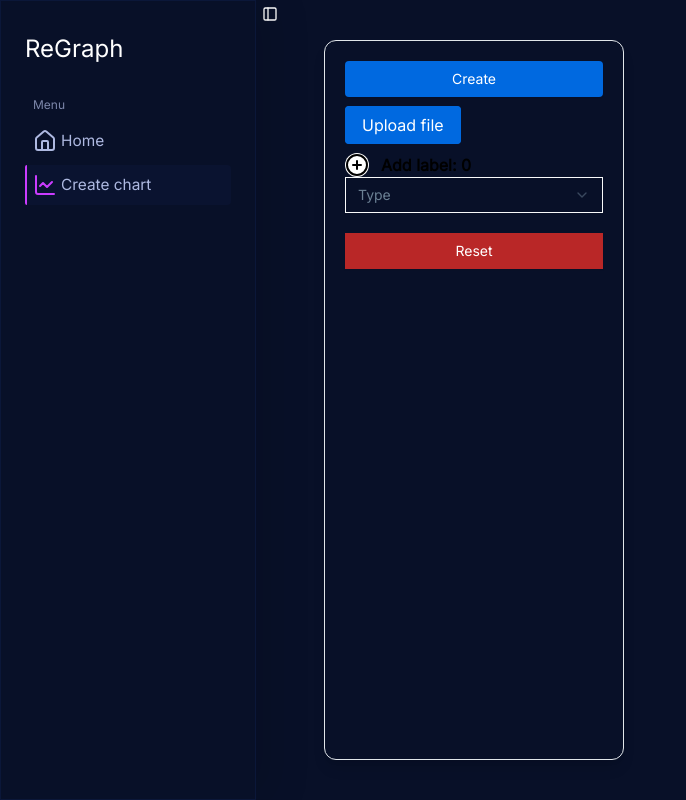
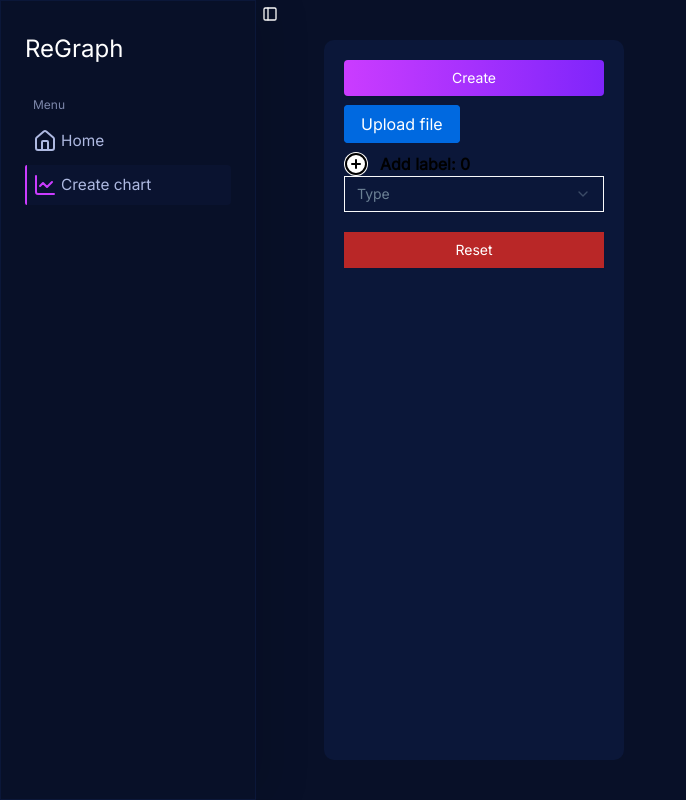
Before and after one commit to Nasrul1221/ReGraph, a React (Vite) app: page /create-chart in a window 1280 px wide. Shown: the whole page, without its empty margins (0-686 px from the left). Built offline with nearby package versions, Linux system fonts and the light colour scheme.

Commit message:
custom component with asChild prop

```diff
--- /dev/null
+++ b/src/components/AnimatedButton.jsx
@@ -0,0 +1,27 @@
+// Components
+import { Button } from './ui/button';
+
+// Radix UI
+import { Slot } from '@radix-ui/react-slot';
+
+// Styles
+import { buttonsStyle } from '@/styles/styles';
+import { motion } from 'framer-motion';
+
+const AnimatedButtonMotion = motion.create(Button);
+const MotionSlot = motion.create(Slot);
+
+export default function AnimatedButton({ children, asChild, ...props }) {
+  const Comp = asChild ? MotionSlot : AnimatedButtonMotion;
+  return (
+    <Comp
+      variants={buttonsStyle}
+      initial="initial"
+      whileHover="hovered"
+      whileTap="active"
+      {...props}
+    >
+      {children}
+    </Comp>
+  );
+}
--- a/src/features/createForm/components/Form.jsx
+++ b/src/features/createForm/components/Form.jsx
@@ -11,6 +11,7 @@ import { useReset } from '../hooks/useReset';
 import Select from './Select';
 import AddLabels from './AddLabels';
 import UploadFile from './UploadFile';
+import AnimatedButton from '@/components/AnimatedButton';
 
 // Shadcn UI components
 import { Button } from '../../../components/ui/button';
@@ -24,6 +25,7 @@ import { rawDataAtom, chartDataAtom } from '../../../stores/dataCharts.jotai';
 
 // Charts
 import { chartsTypes } from '../../../charts/chartsTypes';
+import { useGenerateChart } from '../hooks/useGenerateChart';
 
 function Form() {
   const [count, setCount] = useState(0);
@@ -43,41 +45,7 @@ function Form() {
     setDataCount,
     setTypeChart,
   });
-
-  const generateChart = () => {
-    try {
-      if (rawData) {
-        if (userData) {
-          const updatedSeries = userData.series.map((item, index) => ({
-            ...item,
-            name: labels[index] || item.name,
-          }));
-
-          const updatedXaxis = [...userData.options.xaxis.categories];
-
-          setChartData({
-            ...rawData,
-            options: {
-              ...rawData.options,
-              xaxis: {
-                ...rawData.options.xaxis,
-                categories: updatedXaxis,
-              },
-            },
-            series: updatedSeries,
-          });
-
-          return;
-        }
-
-        setChartData(rawData);
-      } else if (!typeChart) {
-        throw new Error('Choose at least a type!');
-      }
-    } catch (err) {
-      alert('Error: ' + err.message);
-    }
-  };
+  const generateChart = useGenerateChart({ rawData, userData, labels, setChartData, typeChart });
 
   // When user data is uploaded, set dataCount with length,
   // labels fill with undfined, lines as a an empty arr
@@ -134,8 +102,10 @@ function Form() {
   };
 
   return (
-    <div className="border rounded-xl shadow-lg p-5 w-[300px] box-border flex flex-col gap-y-4">
-      <Button onClick={generateChart}>Create</Button>
+    <div className="bg-secondary rounded-[10px] p-5 w-[300px] box-border flex flex-col gap-y-4">
+      <AnimatedButton className="bg-gradient-to-r from-linearL to-linearR" onClick={generateChart}>
+        Create
+      </AnimatedButton>
       <UploadFile fun={handleFile} fileName={fileName} label={'Upload file'} />
 
       <div>
--- /dev/null
+++ b/src/features/createForm/hooks/useGenerateChart.jsx
@@ -0,0 +1,40 @@
+import { useCallback } from 'react';
+
+export const useGenerateChart = ({ rawData, userData, labels, setChartData, typeChart }) => {
+  const generate = useCallback(() => {
+    try {
+      if (rawData) {
+        if (userData) {
+          const updatedSeries = userData.series.map((item, index) => ({
+            ...item,
+            name: labels[index] || item.name,
+          }));
+
+          const updatedXaxis = [...userData.options.xaxis.categories];
+
+          setChartData({
+            ...rawData,
+            options: {
+              ...rawData.options,
+              xaxis: {
+                ...rawData.options.xaxis,
+                categories: updatedXaxis,
+              },
+            },
+            series: updatedSeries,
+          });
+
+          return;
+        }
+
+        setChartData(rawData);
+      } else if (!typeChart) {
+        throw new Error('Choose at least a type!');
+      }
+    } catch (err) {
+      alert('Error: ' + err.message);
+    }
+  }, [rawData, userData, labels, setChartData, typeChart]);
+
+  return generate;
+};
--- a/src/pages/Home.jsx
+++ b/src/pages/Home.jsx
@@ -6,7 +6,11 @@ import { Button } from '@/components/ui/button';
 import { Gamepad, ChartLine, MoveRight } from 'lucide-react';
 import { NavLink } from 'react-router-dom';
 
-const AnimatedButton = motion.create(Button);
+// Components
+import AnimatedButton from '@/components/AnimatedButton';
+
+// Styles
+import { buttonsStyle } from '@/styles/styles';
 
 export default function Home() {
   return (
@@ -25,11 +29,7 @@ export default function Home() {
               {item.label}
             </motion.h3>
             <AnimatedButton
-              variants={buttonsStyle}
-              initial="initial"
-              whileHover="hovered"
-              whileTap="active"
-              className="bg-gradient-to-r from-linearL to-linearR"
+              className="flex p-2 rounded gap-2 bg-gradient-to-r from-linearL to-linearR"
               asChild
             >
               <NavLink to={item.path}>
@@ -116,19 +116,3 @@ const buttonContainer = {
     },
   },
 };
-
-const buttonsStyle = {
-  initial: {
-    background: 'linear-gradient(to right, #CB3CFF, #7F25FB)',
-  },
-  hovered: {
-    background: 'linear-gradient(to right, #7F25FB, #CB3CFF)',
-    scale: 1.03,
-    transition: {
-      duration: 0.3,
-    },
-  },
-  active: {
-    scale: 1.07,
-  },
-};
--- /dev/null
+++ b/src/styles/styles.js
@@ -0,0 +1,15 @@
+export const buttonsStyle = {
+  initial: {
+    background: 'linear-gradient(to right, #CB3CFF, #7F25FB)',
+  },
+  hovered: {
+    background: 'linear-gradient(to right, #7F25FB, #CB3CFF)',
+    scale: 1.03,
+    transition: {
+      duration: 0.3,
+    },
+  },
+  active: {
+    scale: 1.07,
+  },
+};
```
